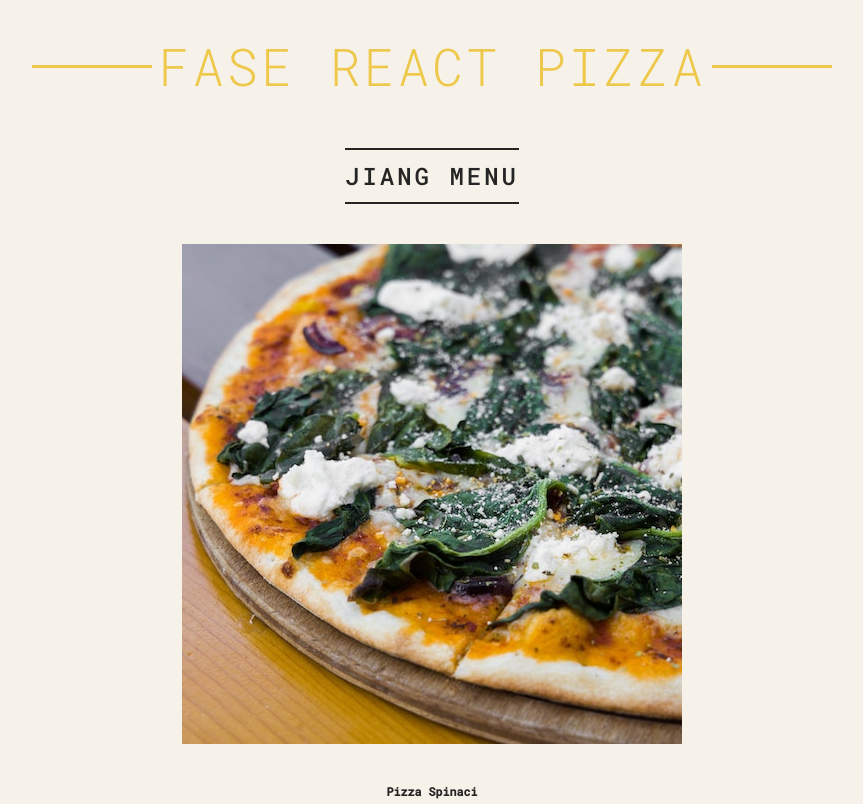
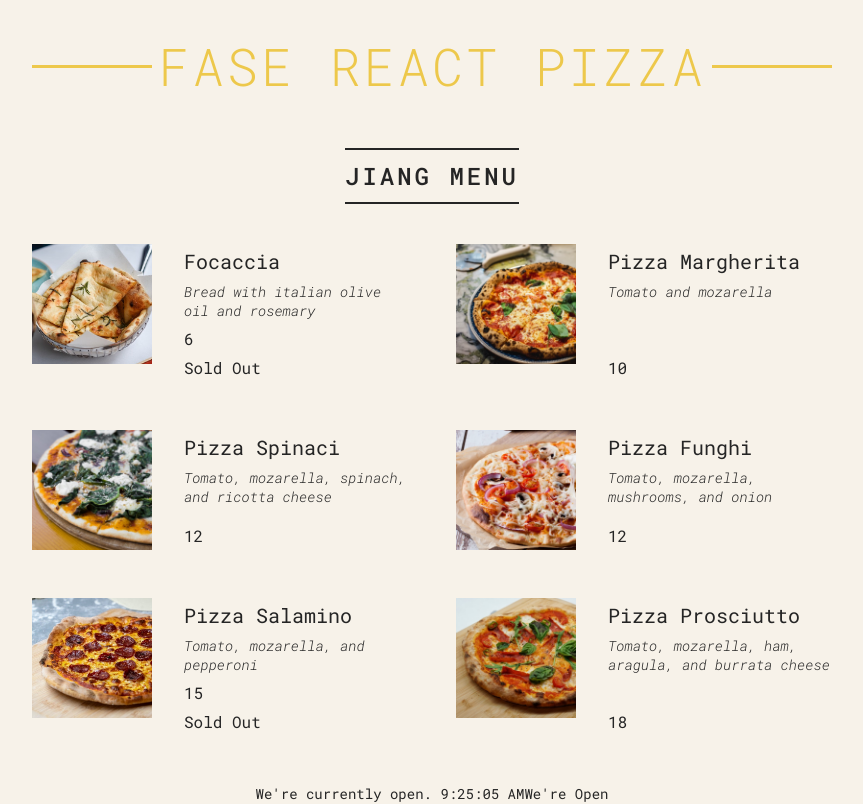
Before and after one commit to aixuexi567/learn-react_pizza-menu, a React (Create React App) app: page / in a window 1280 px wide. Shown: the top 804 px of the page, without its empty margins (208-1071 px from the left). Built offline with nearby package versions, Linux system fonts and the light colour scheme.

Commit message:
chore: Refactor file structure and update pizza data rendering

```diff
--- a/public/data.js
+++ b/src/data.js
@@ -4,7 +4,7 @@ const pizzaData = [
     ingredients: 'Bread with italian olive oil and rosemary',
     price: 6,
     photoName: 'pizzas/focaccia.jpg',
-    soldOut: false,
+    soldOut: true,
   },
   {
     name: 'Pizza Margherita',
--- a/src/index.js
+++ b/src/index.js
@@ -1,6 +1,8 @@
 import React from 'react';
 import ReactDOM from 'react-dom/client';
 import './index.css';
+import pizzaData from './data.js';
+
 // App components
 function App() {
   return (
@@ -13,10 +15,10 @@ function App() {
 }
 function Header() {
   const style = {
-    // textTransform: 'uppercase',
-    // fontSize: '48px',
-    // color: 'red',
-    // fontWeight: 'bold',
+    textTransform: 'uppercase',
+    fontSize: '48px',
+    color: 'red',
+    fontWeight: 'bold',
   };
   return (
     <header style={style} className="header">
@@ -28,9 +30,11 @@ function Menu() {
   return (
     <main className="menu">
       <h2>Jiang Menu</h2>
-      <Pizza name="Pizza Spinaci" imageSrc="pizzas/spinaci.jpg" />
-      <Pizza name="Pizza Margherita" imageSrc="pizzas/margherita.jpg" />
-      <Pizza name="Pizza Salamino" imageSrc="pizzas/salamino.jpg" />
+      <ul className="pizzas">
+        {pizzaData.map((pizza, index) => (
+          <Pizza key={index} {...pizza} />
+        ))}
+      </ul>
     </main>
   );
 }
@@ -42,16 +46,21 @@ function Footer() {
   return (
     <footer className="footer">
       We're currently open. {new Date().toLocaleTimeString()}
-      <h2>We're {isOpen ? 'Open' : 'Closed'}</h2>
+      <span>We're {isOpen ? 'Open' : 'Closed'}</span>
     </footer>
   );
 }
-function Pizza({ name, imageSrc }) {
+function Pizza({ name, photoName, price, ingredients, soldOut }) {
   return (
-    <>
-      <img src={imageSrc} alt={name} />
-      <h3>{name}</h3>
-    </>
+    <li className="pizza">
+      <img src={photoName} alt={name} />
+      <div>
+        <h3>{name}</h3>
+        <p>{ingredients}</p>
+        <span>{price}</span>
+        {soldOut && <span className="">Sold Out</span>}
+      </div>
+    </li>
   );
 }
 // React V18
```
